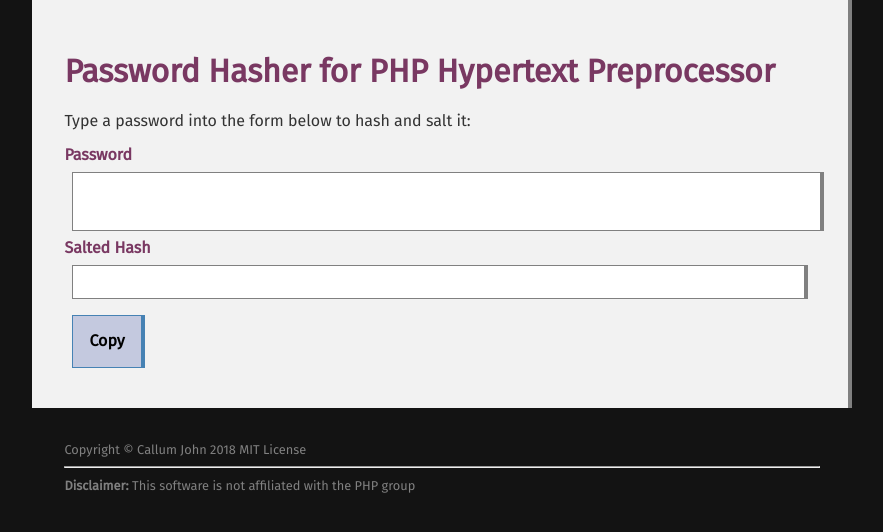
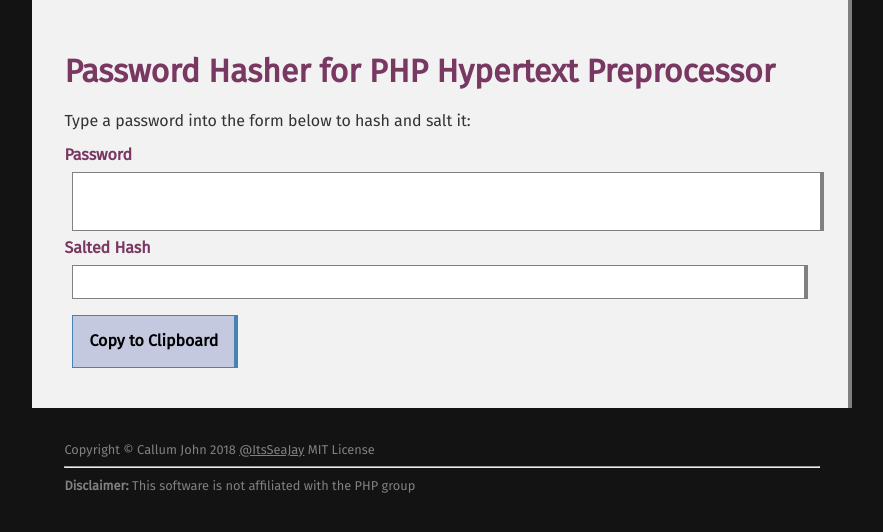
Before and after one commit to ItsSeaJay/password-hasher-php, a CodeIgniter app: page /phphp/ in a window 1280 px wide. Shown: the top 532 px of the page, without its empty margins (198-1081 px from the left). Run offline with CodeIgniter, Linux system fonts and the light colour scheme; some libraries are stand-ins or nearby versions.

Commit message:
Fixed anchor styles

```diff
--- a/application/views/front_page.html
+++ b/application/views/front_page.html
@@ -55,13 +55,17 @@
 			<div
 			id="password_hash"></div>
 			<button
-			id="copy">Copy</button>
+			id="copy">Copy to Clipboard</button>
 		</div>
 
 		<footer>
 			<div class="container">
 				<!-- Copyright Notice -->
-				<small>Copyright &copy; Callum John 2018 MIT License</small>
+				<small>
+					Copyright &copy; Callum John 2018
+					<a href="https://github.com/ItsSeaJay">@ItsSeaJay</a>
+					MIT License
+				</small>
 				<hr>
 				<!-- Disclaimer -->
 				<small>
--- a/public/css/main.css
+++ b/public/css/main.css
@@ -56,6 +56,15 @@ footer small {
 	color: gray;
 }
 
+footer a {
+	color: gray;
+}
+
+footer a:hover {
+	color: darkgray;
+	text-decoration: none;
+}
+
 footer .container {
 	background-color: #131313;
 	border: 0;
```
Also changed, not shown: README.md.
